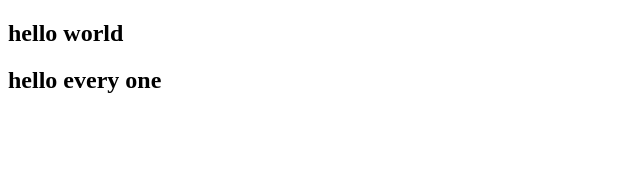
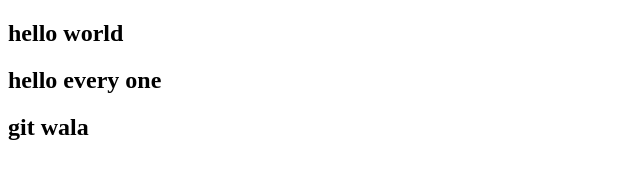
Before and after one commit to sajedul4D/Problem-is-well, a plain HTML site: page index.html in a window 1280 px wide. Shown: the whole page, without its empty margins (0-640 px from the left). Drawn offline with Linux system fonts and the light colour scheme.

Commit message:
added git

```diff
--- a/index.html
+++ b/index.html
@@ -8,5 +8,6 @@
 <body>
     <h2>hello world</h2>
     <h2>hello every one</h2>
+    <h2>git wala </h2>
 </body>
 </html>
```
